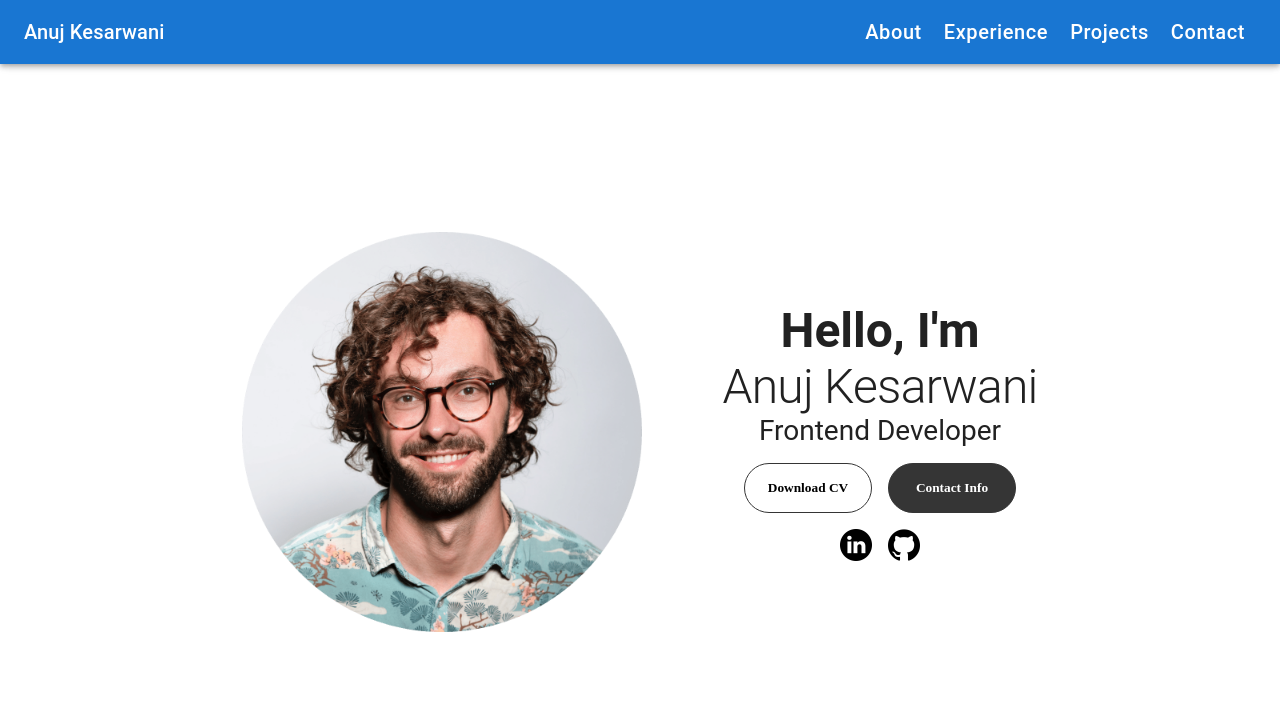
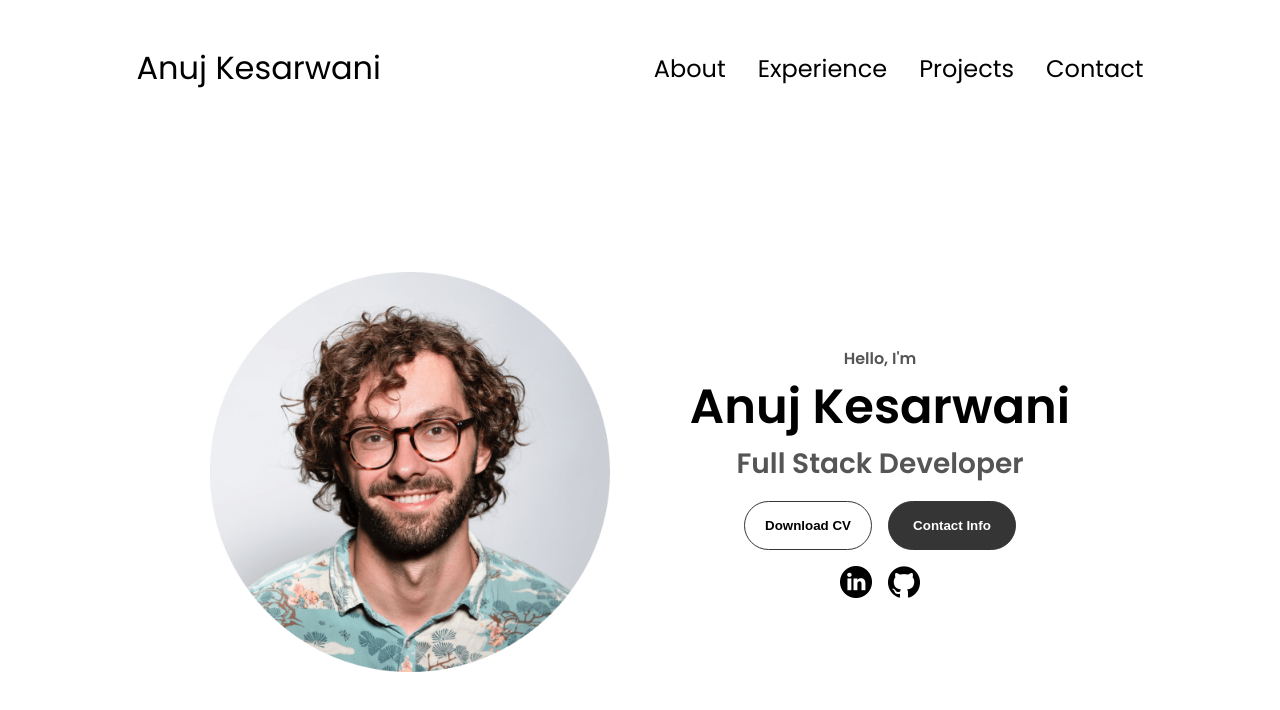
Before and after one commit to Anujkesarwani1/Portfolio-Website, a React (Create React App) app: page / in a window 1280 px wide. Shown: the top 710 px of the page. Built offline with nearby package versions, Linux system fonts and the light colour scheme.

Commit message:
Some Changes

```diff
--- /dev/null
+++ b/src/components/Navbar/index.css
@@ -0,0 +1,126 @@
+/* TRANSITION */
+
+a,
+.btn {
+  transition: all 300ms ease;
+}
+
+/* DESKTOP NAV */
+
+nav,
+.nav-links {
+  display: flex;
+}
+
+nav {
+  justify-content: space-around;
+  align-items: center;
+  height: 17vh;
+}
+
+.nav-links {
+  gap: 2rem;
+  list-style: none;
+  font-size: 1.5rem;
+}
+
+a {
+  color: black;
+  text-decoration: none;
+  text-decoration-color: white;
+}
+
+a:hover {
+  color: grey;
+  text-decoration: underline;
+  text-underline-offset: 1rem;
+  text-decoration-color: rgb(181, 181, 181);
+}
+
+.logo {
+  font-size: 2rem;
+}
+
+.logo:hover {
+  cursor: default;
+}
+
+/* HAMBURGER MENU */
+
+#hamburger-nav {
+  display: none;
+}
+
+.hamburger-menu {
+  position: relative;
+  display: inline-block;
+}
+
+.hamburger-icon {
+  display: flex;
+  flex-direction: column;
+  justify-content: space-between;
+  height: 24px;
+  width: 30px;
+  cursor: pointer;
+}
+
+.hamburger-icon span {
+  width: 100%;
+  height: 2px;
+  background-color: black;
+  transition: all 0.3 ease-in-out;
+}
+
+.menu-links {
+  position: absolute;
+  top: 100%;
+  right: 0;
+  background-color: white;
+  width: fit-content;
+  max-height: 0;
+  overflow: hidden;
+  transition: all 0.3 ease-in-out;
+}
+
+.menu-links a {
+  display: block;
+  padding: 10px;
+  text-align: center;
+  font-size: 1.5rem;
+  color: black;
+  text-decoration: none;
+  transition: all 0.3 ease-in-out;
+}
+
+.menu-links li {
+  list-style: none;
+}
+
+.menu-links.open {
+  max-height: 300px;
+}
+
+.hamburger-icon.open span:first-child {
+  transform: rotate(45deg) translate(10px, 5px);
+}
+
+.hamburger-icon.open span:nth-child(2) {
+  opacity: 0;
+}
+
+.hamburger-icon.open span:last-child {
+  transform: rotate(-45deg) translate(10px, -5px);
+}
+
+.hamburger-icon span:first-child {
+  transform: none;
+}
+
+.hamburger-icon span:first-child {
+  opacity: 1;
+}
+
+.hamburger-icon span:first-child {
+  transform: none;
+}
--- a/src/components/Navbar/index.tsx
+++ b/src/components/Navbar/index.tsx
@@ -1,84 +1,75 @@
-import {
-  Box,
-  CssBaseline,
-  AppBar,
-  Toolbar,
-  Typography,
-  Button,
-} from "@mui/material";
-
-const navItems = ["About", "Experience", "Projects", "Contact"];
+import "./index.css";
 
 const Navbar = () => {
   return (
-    <Box sx={{ display: "flex" }}>
-      <CssBaseline />
-      <AppBar component="nav" color="primary">
-        <Toolbar>
-          <Typography
-            variant="h6"
-            component="div"
-            sx={{
-              flexGrow: 1,
-              display: { xs: "none", sm: "block", fontSize: "20px" },
-            }}
+    <>
+      <nav id="desktop-nav">
+        <div className="logo">Anuj Kesarwani</div>
+        <div>
+          <ul className="nav-links">
+            <li>
+              <a href="#about">About</a>
+            </li>
+            <li>
+              <a href="#experience">Experience</a>
+            </li>
+            <li>
+              <a href="#projects">Projects</a>
+            </li>
+            <li>
+              <a href="#contact">Contact</a>
+            </li>
+          </ul>
+        </div>
+      </nav>
+      <nav id="hamburger-nav">
+        <div className="logo">John Doe</div>
+        <div className="hamburger-menu">
+          <div
+            className="hamburger-icon"
+            //  onClick="toggleMenu()"
           >
-            Anuj Kesarwani
-          </Typography>
-          <Box sx={{ display: { xs: "none", sm: "block" } }}>
-            {navItems.map((item) => (
-              <Button
-                key={item}
-                sx={{ color: "#fff", textTransform: "none", fontSize: "20px" }}
-                size="large"
+            <span></span>
+            <span></span>
+            <span></span>
+          </div>
+          <div className="menu-links">
+            <li>
+              <a
+                href="#about"
+                //  onClick="toggleMenu()"
               >
-                {item}
-              </Button>
-            ))}
-          </Box>
-        </Toolbar>
-      </AppBar>
-      <Box component="main" sx={{ p: 3 }}>
-        <Toolbar />
-        {/* <Typography>
-          Lorem ipsum dolor sit amet consectetur adipisicing elit. Similique
-          unde fugit veniam eius, perspiciatis sunt? Corporis qui ducimus
-          quibusdam, aliquam dolore excepturi quae. Distinctio enim at eligendi
-          perferendis in cum quibusdam sed quae, accusantium et aperiam? Quod
-          itaque exercitationem, at ab sequi qui modi delectus quia corrupti
-          alias distinctio nostrum. Minima ex dolor modi inventore sapiente
-          necessitatibus aliquam fuga et. Sed numquam quibusdam at officia
-          sapiente porro maxime corrupti perspiciatis asperiores, exercitationem
-          eius nostrum consequuntur iure aliquam itaque, assumenda et! Quibusdam
-          temporibus beatae doloremque voluptatum doloribus soluta accusamus
-          porro reprehenderit eos inventore facere, fugit, molestiae ab officiis
-          illo voluptates recusandae. Vel dolor nobis eius, ratione atque
-          soluta, aliquam fugit qui iste architecto perspiciatis. Nobis,
-          voluptatem! Cumque, eligendi unde aliquid minus quis sit debitis
-          obcaecati error, delectus quo eius exercitationem tempore. Delectus
-          sapiente, provident corporis dolorum quibusdam aut beatae repellendus
-          est labore quisquam praesentium repudiandae non vel laboriosam quo ab
-          perferendis velit ipsa deleniti modi! Ipsam, illo quod. Nesciunt
-          commodi nihil corrupti cum non fugiat praesentium doloremque
-          architecto laborum aliquid. Quae, maxime recusandae? Eveniet dolore
-          molestiae dicta blanditiis est expedita eius debitis cupiditate porro
-          sed aspernatur quidem, repellat nihil quasi praesentium quia eos,
-          quibusdam provident. Incidunt tempore vel placeat voluptate iure
-          labore, repellendus beatae quia unde est aliquid dolor molestias
-          libero. Reiciendis similique exercitationem consequatur, nobis placeat
-          illo laudantium! Enim perferendis nulla soluta magni error, provident
-          repellat similique cupiditate ipsam, et tempore cumque quod! Qui, iure
-          suscipit tempora unde rerum autem saepe nisi vel cupiditate iusto.
-          Illum, corrupti? Fugiat quidem accusantium nulla. Aliquid inventore
-          commodi reprehenderit rerum reiciendis! Quidem alias repudiandae eaque
-          eveniet cumque nihil aliquam in expedita, impedit quas ipsum nesciunt
-          ipsa ullam consequuntur dignissimos numquam at nisi porro a, quaerat
-          rem repellendus. Voluptates perspiciatis, in pariatur impedit, nam
-          facilis libero dolorem dolores sunt inventore perferendis, aut
-          sapiente modi nesciunt.
-        </Typography> */}
-      </Box>
-    </Box>
+                About
+              </a>
+            </li>
+            <li>
+              <a
+                href="#experience"
+                //  onClick="toggleMenu()"
+              >
+                Experience
+              </a>
+            </li>
+            <li>
+              <a
+                href="#projects"
+                //  onClick="toggleMenu()"
+              >
+                Projects
+              </a>
+            </li>
+            <li>
+              <a
+                href="#contact"
+                // onClick="toggleMenu()"
+              >
+                Contact
+              </a>
+            </li>
+          </div>
+        </div>
+      </nav>
+    </>
   );
 };
 
--- a/src/components/Profile/index.css
+++ b/src/components/Profile/index.css
@@ -1,3 +1,19 @@
+/* SECTIONS */
+
+section {
+  padding-top: 4vh;
+  height: 96vh;
+  margin: 0 10rem;
+  box-sizing: border-box;
+  min-height: fit-content;
+}
+
+.section-container {
+  display: flex;
+}
+
+/* PROFILE SECTION */
+
 #profile {
   display: flex;
   justify-content: center;
--- a/src/components/Profile/index.tsx
+++ b/src/components/Profile/index.tsx
@@ -1,40 +1,25 @@
-import { Grid, Typography, styled } from "@mui/material";
-// import Photo from "../../../public/assets/profile-pic.png";
-import './index.css'
+import "./index.css";
 
 const Profile = () => {
   return (
-    <ProfileContainer>
-      <PhotoContainer>
-        <img src="./assets/profile-pic.png" alt="" />
-      </PhotoContainer>
-      <Content>
-        <Typography variant="h3" sx={{ fontWeight: 600, textAlign: "center" }}>
-          Hello, I'm
-        </Typography>
-        <Typography variant="h1" sx={{ fontSize: "3rem", textAlign: "center" }}>
-          Anuj Kesarwani
-        </Typography>
-        <Typography
-          variant="h3"
-          sx={{
-            fontSize: "1.75rem",
-            marginBottom: "1rem",
-            textAlign: "center",
-          }}
-        >
-          Frontend Developer
-        </Typography>
+    <section id="profile">
+      <div className="section__pic-container">
+        <img src="./assets/profile-pic.png" alt="Anuj profile picture" />
+      </div>
+      <div className="section__text">
+        <p className="section__text__p1">Hello, I'm</p>
+        <h1 className="title">Anuj Kesarwani</h1>
+        <p className="section__text__p2">Full Stack Developer</p>
         <div className="btn-container">
           <button
             className="btn btn-color-2"
-            // onClick="window.open('./assets/resume-example.pdf')"
+            onClick={() => window.open("./assets/Resume.pdf")}
           >
             Download CV
           </button>
           <button
             className="btn btn-color-1"
-            //   onClick="location.href='./#contact'"
+            // onclick="location.href='./#contact'"
           >
             Contact Info
           </button>
@@ -53,28 +38,9 @@ const Profile = () => {
             // onclick="location.href='https://github.com/'"
           />
         </div>
-      </Content>
-    </ProfileContainer>
+      </div>
+    </section>
   );
 };
 
 export default Profile;
-
-export const ProfileContainer = styled(Grid)({
-  display: "flex",
-  justifyContent: "center",
-  gap: "5rem",
-  height: "80vh",
-});
-
-export const PhotoContainer = styled(Grid)({
-  display: "flex",
-  height: "400px",
-  width: "400px",
-  margin: "auto 0",
-});
-
-export const Content = styled(Grid)({
-  alignSelf: "center",
-  textAlign: "center",
-});
--- a/src/index.css
+++ b/src/index.css
@@ -1,7 +1,20 @@
+/* GENERAL */
+
 @import url("https://fonts.googleapis.com/css2?family=Poppins:wght@300;400;500;600&display=swap");
 
 * {
   margin: 0;
   padding: 0;
-  font-family: "Poppins, sans-serif";
 }
+
+body {
+  font-family: "Poppins", sans-serif;
+}
+
+html {
+  scroll-behavior: smooth;
+}
+
+p {
+  color: rgb(85, 85, 85);
+}
```
Also changed, not shown: 2 other files (tests, documents, lock files or other folders).
